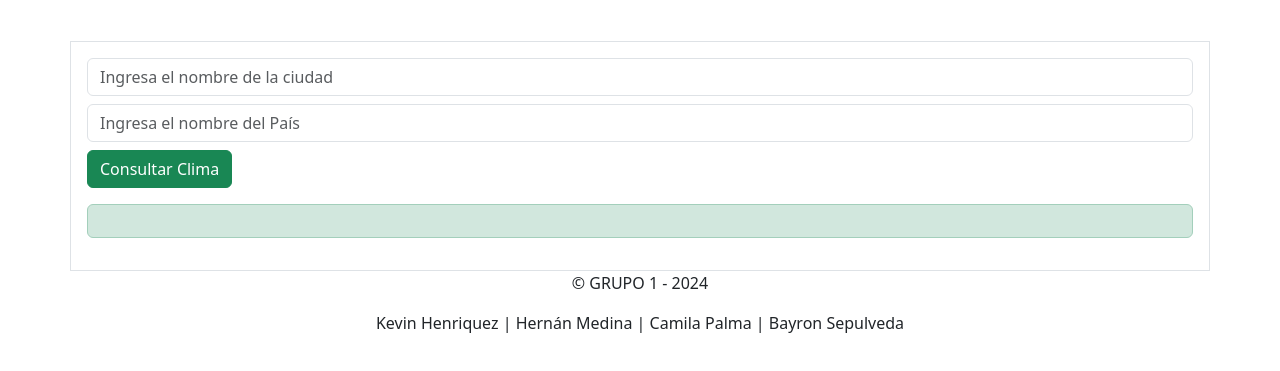
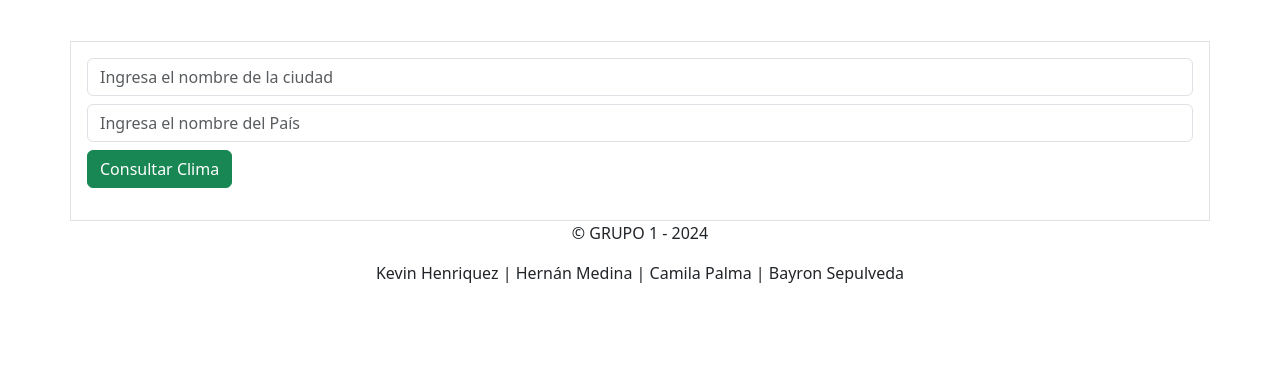
Before and after one commit to CamiPalmaS/M4_grupal_4, a plain HTML site: page index.html in a window 1280 px wide. Shown: the part 83-454 px from the top of the page. Drawn offline with nearby package versions, Linux system fonts and the light colour scheme.

Commit message:
se quita estilo de alert a div infoClima

```diff
--- a/index.html
+++ b/index.html
@@ -28,7 +28,7 @@
             </div>
             <button type="submit" class="btn btn-success mb-3">Consultar Clima</button>
         </form>
-        <div id="infoClima" class="alert alert-success"></div>
+        <div id="infoClima"></div>
     </div>
 
 
```
